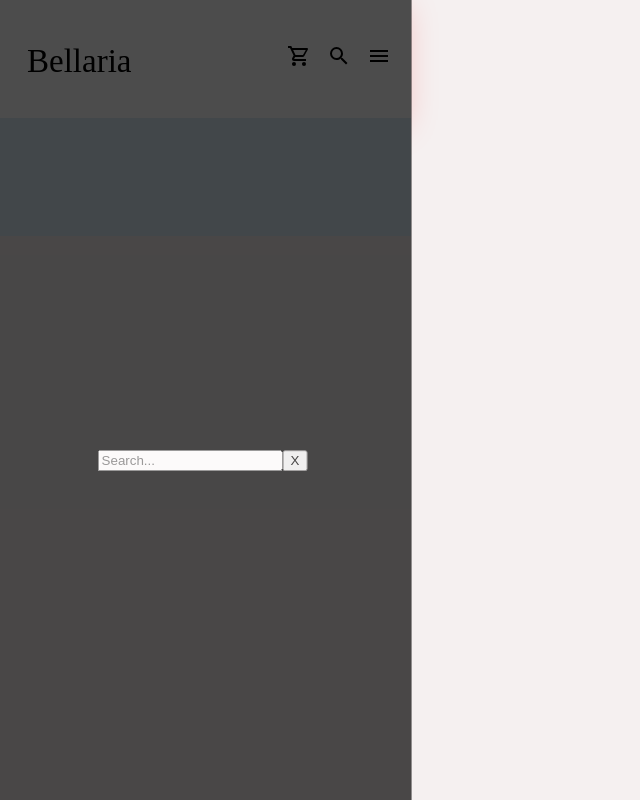
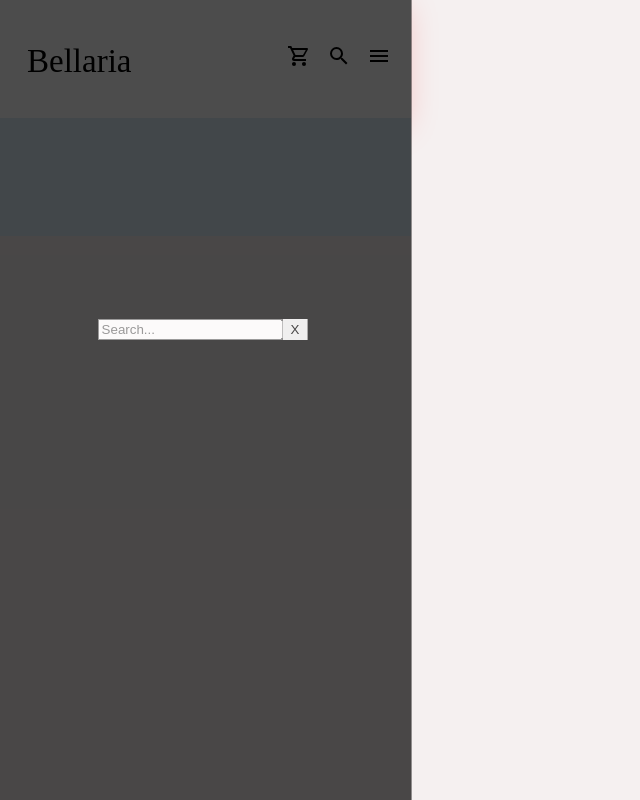
Before and after one commit to prithvi60/Cakery, a React (Create React App) app: page / in a window 1280 px wide. Both pictures are taken after a click on the button 339 px from the left and 56 px from the top of the page. Shown: the top 800 px of the page, without its empty margins (0-640 px from the left). Built offline with nearby package versions, Linux system fonts and the light colour scheme; a web font is replaced by a local one.

Commit message:
NAv bar changes

```diff
--- a/src/App.css
+++ b/src/App.css
@@ -98,20 +98,27 @@ background: #FFFFFF;
 
 
  }
-
+/* Search bar */
 .search-overlay{
     display: flex;
    justify-content: center;
     position: absolute;
     align-items: center;
-    height:100vh;
+    height:30vh;
     transform: translate(-81.7%,-10%);
     background-color:rgb(0, 0, 0);
     opacity: 70%;
     padding: 6.5rem;
+    padding-top: 30vh;
+    padding-bottom: 50vh;
     margin: 1rem;
 
 }
+.del-btn{
+  border-color: transparent;
+  /* background-color:rgb(0, 0, 0); ; */
+}
+/* title picture container */
 .pic-container{
     display: flex;
     flex-direction: column;
--- a/src/NavBar.js
+++ b/src/NavBar.js
@@ -10,12 +10,7 @@ export default function NavBar() {
             <nav>
                 <ul>
                 <Cart><div className="dropdown">cart item</div></Cart>
-                   <Search>
-                       <div className="search-overlay">
-                       <SearchItem>
-                       </SearchItem>
-                       </div>
-                   </Search>
+                   <Search/>
                    <Menu >
                        <div className="dropdown">
                         <p>Home <span className="arrow">-</span>
@@ -35,6 +30,7 @@ export default function NavBar() {
          <div className="pic-container"></div>
          </>
     )
+
 }
 
 function Menu(props){
@@ -69,8 +65,9 @@ function Cart(props){
     );
     }
 
-    function Search(props){
+    function Search(){
         const [open,setOpen] = useState(false);
+
        return(
         <li>
         <button className="nav-btn" onClick={()=> setOpen(!open)}>
@@ -78,18 +75,29 @@ function Cart(props){
                         <path fill="#000000" d="M9.5,3A6.5,6.5 0 0,1 16,9.5C16,11.11 15.41,12.59 14.44,13.73L14.71,14H15.5L20.5,19L19,20.5L14,15.5V14.71L13.73,14.44C12.59,15.41 11.11,16 9.5,16A6.5,6.5 0 0,1 3,9.5A6.5,6.5 0 0,1 9.5,3M9.5,5C7,5 5,7 5,9.5C5,12 7,14 9.5,14C12,14 14,12 14,9.5C14,7 12,5 9.5,5Z" />
                         </svg>
                     </button>
-                    {open && props.children}
+
+                    <SearchItem open={open} setOpen={setOpen}>
+
+                   </SearchItem>
         </li>
+
+
 
               );
        }
-    function SearchItem(props){
-        const [open,setOpen] = useState(true);
-       while(open) { return(
+
+
+    function SearchItem({open,setOpen}){
+       if(open)  return(
             <>
-            <input  className="input-group-text" type="text" placeholder="Search..."/>
-            <button className="btn" onClick={()=> setOpen(!open)}>X</button>
-             </>
+            <div className="search-overlay">
+             <input  className="input-group-text" type="text" placeholder="Search..."/>
+             <button className="del-btn" onClick={()=>setOpen(!open) }>X</button>
+            </div>
+
+              </>
         );
-       }
+        else
+        return null;
+
     }
```
